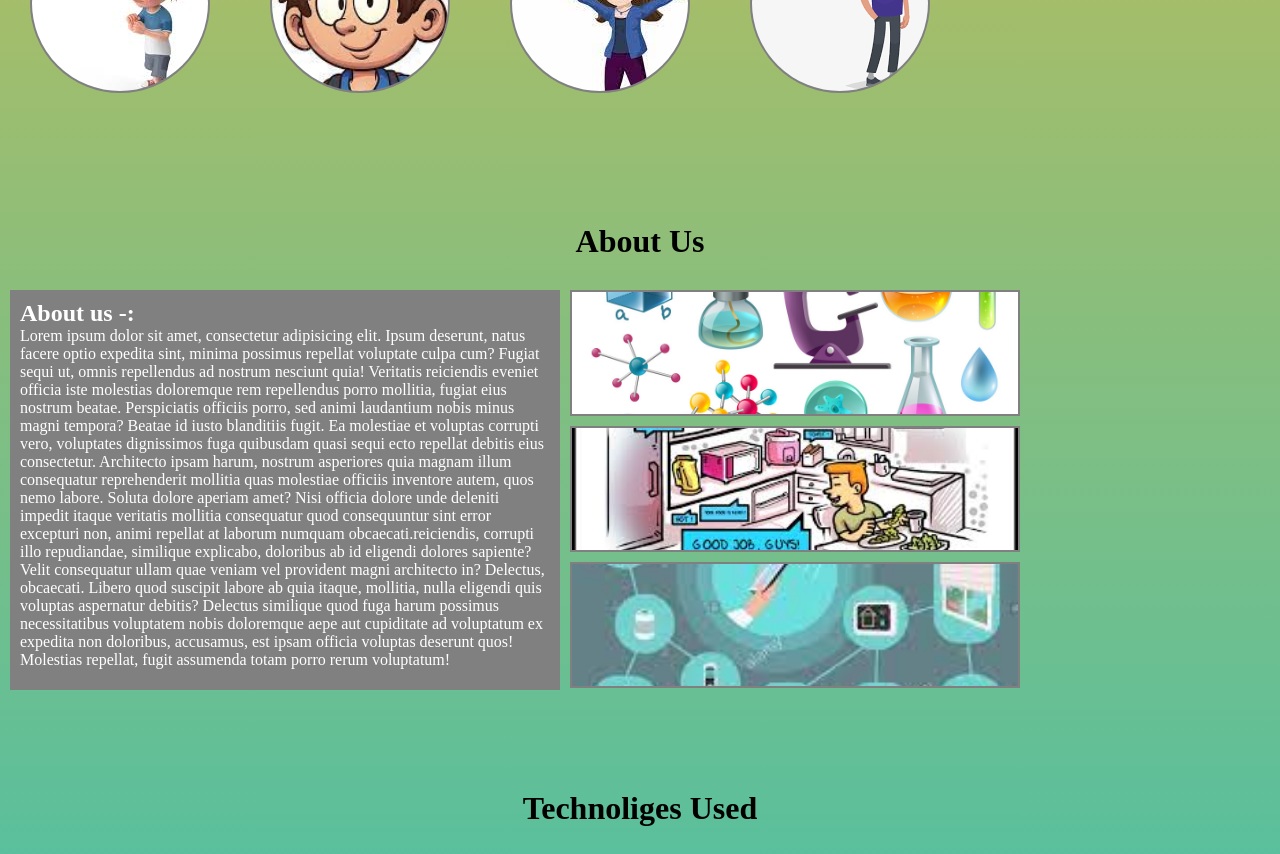
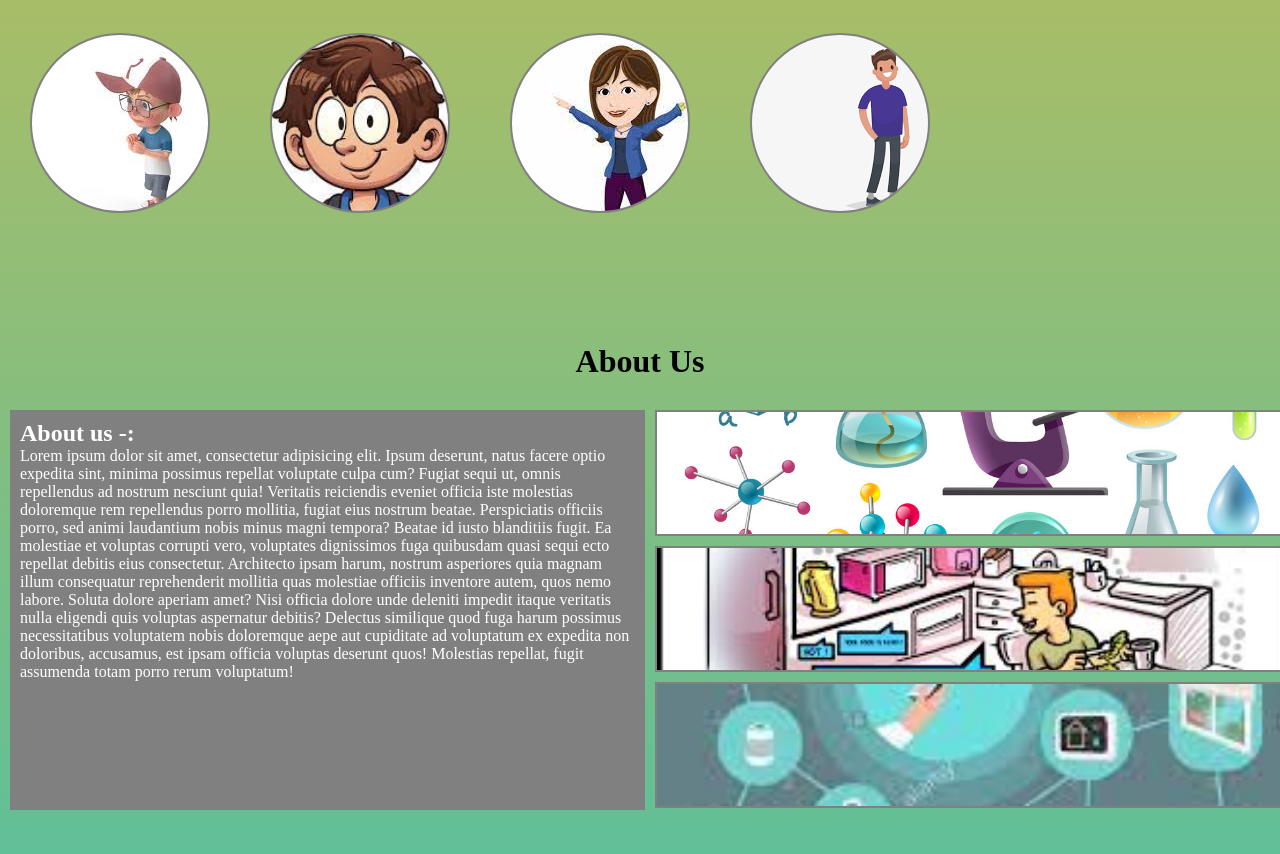
Before and after one commit to Anik-23/Practical-List, a plain HTML site: page Html_Files/Practical8.html in a window 1280 px wide. Shown: the part 1034-1888 px from the top of the page. Drawn offline with Linux system fonts and the light colour scheme; files whose address does not match are found by name.

Commit message:
css updated

```diff
--- a/Css_Files/Practical8.css
+++ b/Css_Files/Practical8.css
@@ -43,8 +43,9 @@ header li:hover,.active{
     background-color:#8B9D83;
 }
 .banner{
+    width: 100%;
     margin-top: 70px;
-    height: 680px;
+    height: 100vh;
     background-image: url("..//Images/office.jpg");
     background-position: center;
     background-repeat:no-repeat;
@@ -65,6 +66,7 @@ h1{
 }
 .box1{
     display: inline-flex;
+    width: 100%;
 }
 .circle1{
 
@@ -109,19 +111,21 @@ h1{
 
     display: inline-flex;
     align-items: center;
+    width: 100%;
 }
 .maincontent{
     color: white;
     padding: 10px;
     margin-left: 10px;
     height:400px;
-    width:550px;
+    width:50%;
     background-color:gray ;
+    overflow:scroll;
 }
 .rectangle{
     display: inline-block;
     height:400px ;
-    width: 550px;
+    width: 50%;
 }
 .artical1{
     border: 2px solid gray;
@@ -129,7 +133,7 @@ h1{
     background-position: center;
     background-size: cover;
     height:126px ;
-    width: 450px;
+    width: 100%;
     margin: 10px;
     padding: 40px;
 
@@ -140,7 +144,7 @@ h1{
     background-position: center;
     background-size: cover;
     height:126px ;
-    width: 450px;
+    width: 100%;
     margin: 10px;
     padding: 40px;
 
@@ -151,7 +155,7 @@ h1{
     background-position: center;
     background-size: cover;
     height:126px ;
-    width: 450px;
+    width: 100%;
     margin: 10px;
     padding: 40px;
 
--- a/Html_Files/Practical8.html
+++ b/Html_Files/Practical8.html
@@ -53,8 +53,7 @@
             <p>Lorem ipsum dolor sit amet, consectetur adipisicing elit. Ipsum deserunt, natus facere optio expedita sint, minima possimus repellat voluptate culpa cum? Fugiat sequi ut, omnis repellendus ad nostrum nesciunt quia!
             Veritatis reiciendis eveniet officia iste molestias doloremque rem repellendus porro mollitia, fugiat eius nostrum beatae. Perspiciatis officiis porro, sed animi laudantium nobis minus magni tempora? Beatae id iusto blanditiis fugit.
             Ea molestiae et voluptas corrupti vero, voluptates dignissimos fuga quibusdam quasi sequi ecto repellat debitis eius consectetur. Architecto ipsam harum, nostrum asperiores quia magnam illum consequatur reprehenderit mollitia quas molestiae officiis inventore autem, quos nemo labore. Soluta dolore aperiam amet?
-            Nisi officia dolore unde deleniti impedit itaque veritatis mollitia consequatur quod consequuntur sint error excepturi non, animi repellat at laborum numquam obcaecati.reiciendis, corrupti illo repudiandae, similique explicabo, doloribus ab id eligendi dolores sapiente? Velit consequatur ullam quae veniam vel provident magni architecto in? Delectus, obcaecati.
-            Libero quod suscipit labore ab quia itaque, mollitia, nulla eligendi quis voluptas aspernatur debitis? Delectus similique quod fuga harum possimus necessitatibus voluptatem nobis doloremque aepe aut cupiditate ad voluptatum ex expedita non doloribus, accusamus, est ipsam officia voluptas deserunt quos! Molestias repellat, fugit assumenda totam porro rerum voluptatum!</p>
+            Nisi officia dolore unde deleniti impedit itaque veritatis  nulla eligendi quis voluptas aspernatur debitis? Delectus similique quod fuga harum possimus necessitatibus voluptatem nobis doloremque aepe aut cupiditate ad voluptatum ex expedita non doloribus, accusamus, est ipsam officia voluptas deserunt quos! Molestias repellat, fugit assumenda totam porro rerum voluptatum!</p>
         </div>
 
         <div class="rectangle">
```
